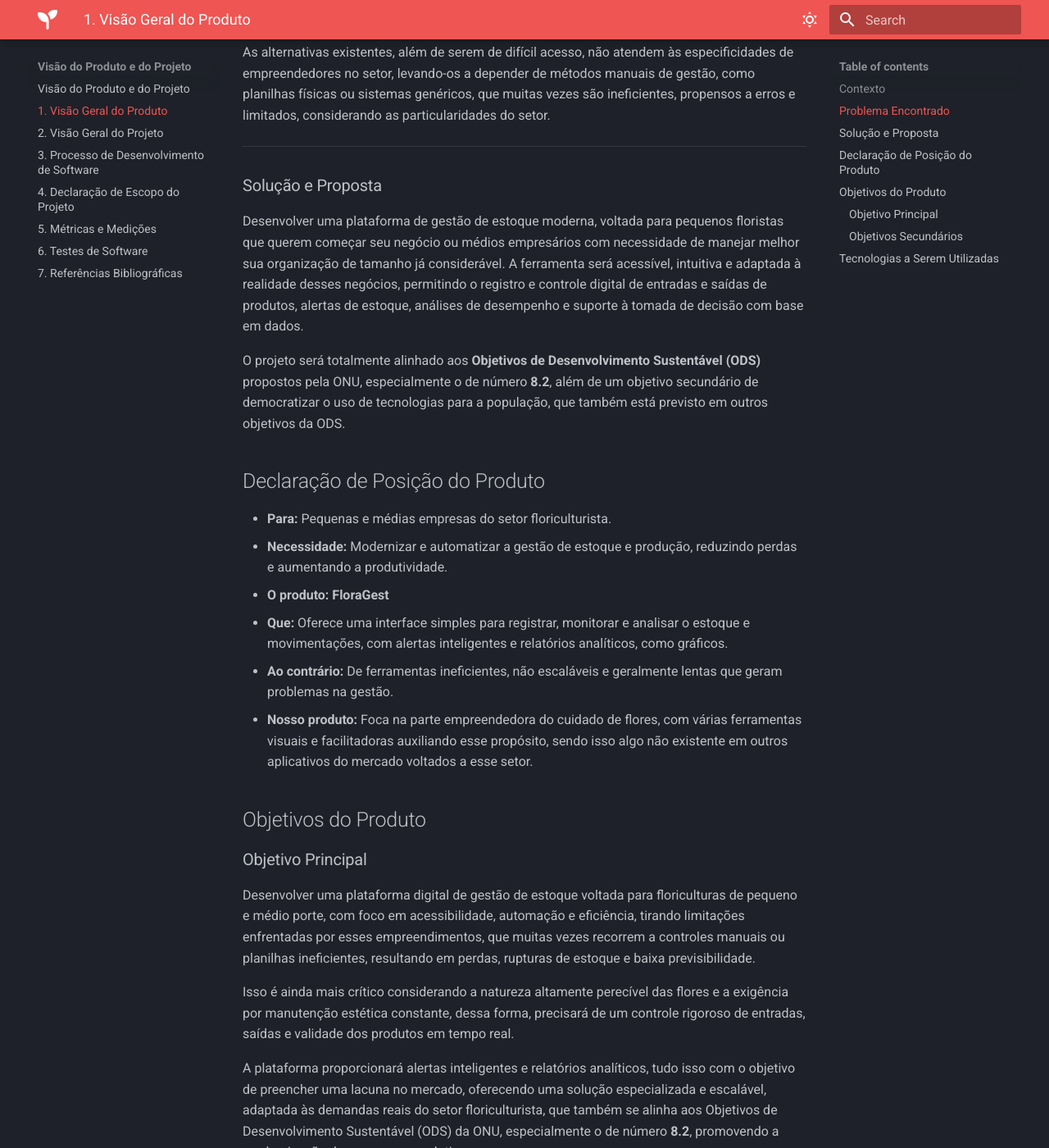
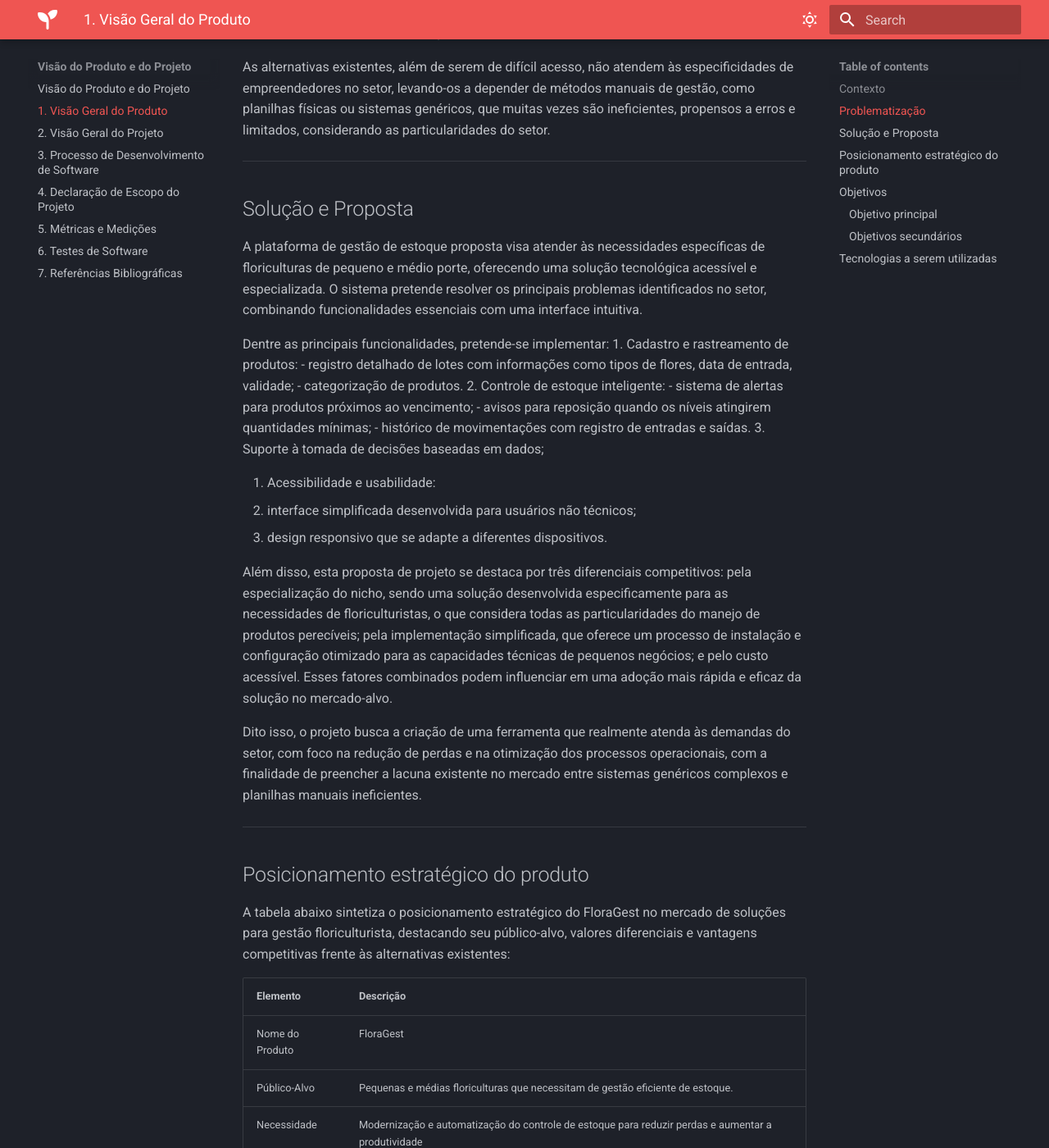
Before and after one commit to FGA0138-MDS-Ajax/2025.1-Jera, an MkDocs documentation site: the page built from docs/visao/01_produto.md, in a window 1280 px wide and 1400 px high, scrolled down 1344 px. Shown: the whole window at 82% size. Built offline with MkDocs 1.6.1 and Material for MkDocs 9.7.7, drawn with Linux system fonts in a browser that asks for light colours; some of the changed text lies outside the part shown.

Commit message:
Update 01_produto.md
- Correçao dos textos contidos nos topicos "solução e proposta" e "posicionamento estrategico do produto" de acordo com as observações na correção
- Formatação de espaçamento, títulos, aparencia
- Formatação da tabela contida no topico "posicionamento estrategico do produto"

```diff
--- a/docs/visao/01_produto.md
+++ b/docs/visao/01_produto.md
@@ -1,6 +1,6 @@
 # Visão Geral do Produto
 
-### Contexto
+## Contexto
 
 A gestão eficiente de estoques é um dos pilares fundamentais para a sustentabilidade econômica de negócios que lidam com produtos perecíveis. No setor agrícola, especialmente na floricultura, esse desafio é ainda mais crítico devido à natureza perecível das flores, que exigem condições específicas de armazenamento, transporte e comercialização para manter sua qualidade e valor de mercado (FAO,2021). Entretanto, a realidade de muitas floriculturas de pequeno e médio porte no Brasil ainda é marcada pelo uso de planilhas manuais e pouco adaptadas, que pode influenciar no desperdício de insumos, ruptura de estoque, ineficiência operacional, dentre outros.
 
@@ -14,7 +14,7 @@ Este projeto está acordado com a ODS 8.2, estabelecido pela Organização das N
 Enquanto soluções genéricas de gestão podem não atender às particularidades da floricultura, este projeto busca desenvolver uma plataforma sob medida, que contribui diretamente para o aumento da produtividade, inclusão tecnológica e sustentabilidade ambiental.
 
 ---
-### Problema Encontrado
+## Problematização
 
 Floriculturistas em fase inicial de operação enfrentam desafios críticos no armazenamento e gestão de flores, aspectos fundamentais para a viabilidade do negócio. Atualmente, o mercado carece de soluções tecnológicas que, principalmente:
 1. Escalem adequadamente para atender o volume demandado por floriculturas comerciais, e não apenas em níveis domésticos;
@@ -24,24 +24,46 @@ Floriculturistas em fase inicial de operação enfrentam desafios críticos no a
 As alternativas existentes, além de serem de difícil acesso, não atendem às especificidades de empreendedores no setor, levando-os a depender de métodos manuais de gestão, como planilhas físicas ou sistemas genéricos, que muitas vezes são ineficientes, propensos a erros e limitados, considerando as particularidades do setor.
 
 ---
-### Solução e Proposta
+## Solução e Proposta
 
-Desenvolver uma plataforma de gestão de estoque moderna, voltada para pequenos floristas que querem começar seu negócio ou médios empresários com necessidade de manejar melhor sua organização de tamanho já considerável. A ferramenta será acessível, intuitiva e adaptada à realidade desses negócios, permitindo o registro e controle digital de entradas e saídas de produtos, alertas de estoque, análises de desempenho e suporte à tomada de decisão com base em dados.
+A plataforma de gestão de estoque proposta visa atender às necessidades específicas de floriculturas de pequeno e médio porte, oferecendo uma solução tecnológica acessível e especializada. O sistema pretende resolver os principais problemas identificados no setor, combinando funcionalidades essenciais com uma interface intuitiva.
 
-O projeto será totalmente alinhado aos **Objetivos de Desenvolvimento Sustentável (ODS)** propostos pela ONU, especialmente o de número **8.2**, além de um objetivo secundário de democratizar o uso de tecnologias para a população, que também está previsto em outros objetivos da ODS.
+Dentre as principais funcionalidades, pretende-se implementar:
+1. Cadastro e rastreamento de produtos:
+  - registro detalhado de lotes com informações como tipos de flores, data de entrada, validade;
+  - categorização de produtos.
+2. Controle de estoque inteligente:
+  - sistema de alertas para produtos próximos ao vencimento;
+  - avisos para reposição quando os níveis atingirem quantidades mínimas;
+  - histórico de movimentações com registro de entradas e saídas.
+3. Suporte à tomada de decisões baseadas em dados;
 
-## Declaração de Posição do Produto
+4. Acessibilidade e usabilidade:
+  - interface simplificada desenvolvida para usuários não técnicos;
+  - design responsivo que se adapte a diferentes dispositivos.
 
-- **Para:** Pequenas e médias empresas do setor floriculturista.
-- **Necessidade:** Modernizar e automatizar a gestão de estoque e produção, reduzindo perdas e aumentando a produtividade.
-- **O produto:** **FloraGest**
-- **Que:** Oferece uma interface simples para registrar, monitorar e analisar o estoque e movimentações, com alertas inteligentes e relatórios analíticos, como gráficos.
-- **Ao contrário:** De ferramentas ineficientes, não escaláveis e geralmente lentas que geram problemas na gestão.
-- **Nosso produto:** Foca na parte empreendedora do cuidado de flores, com várias ferramentas visuais e facilitadoras auxiliando esse propósito, sendo isso algo não existente em outros aplicativos do mercado voltados a esse setor.
+Além disso, esta proposta de projeto se destaca por três diferenciais competitivos: pela especialização do nicho, sendo uma solução desenvolvida especificamente para as necessidades de floriculturistas, o que considera todas as particularidades do manejo de produtos perecíveis; pela implementação simplificada, que oferece um processo de instalação e configuração otimizado para as capacidades técnicas de pequenos negócios; e pelo custo acessível. Esses fatores combinados podem influenciar em uma adoção mais rápida e eficaz da solução no mercado-alvo.
 
-## Objetivos do Produto
+Dito isso, o projeto busca a criação de uma ferramenta que realmente atenda às demandas do setor, com foco na redução de perdas e na otimização dos processos operacionais, com a finalidade de preencher a lacuna existente no mercado entre sistemas genéricos complexos e planilhas manuais ineficientes.
 
-### Objetivo Principal
+---
+## Posicionamento estratégico do produto
+
+A tabela abaixo sintetiza o posicionamento estratégico do FloraGest no mercado de soluções para gestão floriculturista, destacando seu público-alvo, valores diferenciais e vantagens competitivas frente às alternativas existentes:
+
+
+|      Elemento             	|      Descrição                                                                                                                               	|
+|---------------------------	|----------------------------------------------------------------------------------------------------------------------------------------------	|
+|     Nome   do Produto     	|     FloraGest                                                                                                                                	|
+|     Público-Alvo          	|     Pequenas e médias floriculturas que necessitam de gestão   eficiente de estoque.                                                         	|
+|     Necessidade           	|     Modernização   e automatização do controle de estoque para reduzir perdas e aumentar a   produtividade                                   	|
+|     Principais Ofertas    	|     Interface simples para registrar, monitorar e analisar o   estoque e movimentações, com alertas inteligentes e relatórios analíticos.    	|
+|     Diferenciais          	|     Foco   exclusivo no nicho de floricultura com ferramentas visuais e facilitadoras   para usuários não técnicos e custo acessível.        	|
+
+---
+## Objetivos
+
+### Objetivo principal
 
 Desenvolver uma plataforma digital de gestão de estoque voltada para floriculturas de pequeno e médio porte, com foco em acessibilidade, automação e eficiência, tirando limitações enfrentadas por esses empreendimentos, que muitas vezes recorrem a controles manuais ou planilhas ineficientes, resultando em perdas, rupturas de estoque e baixa previsibilidade.
 
@@ -49,13 +71,13 @@ Isso é ainda mais crítico considerando a natureza altamente perecível das flo
 
 A plataforma proporcionará alertas inteligentes e relatórios analíticos, tudo isso com o objetivo de preencher uma lacuna no mercado, oferecendo uma solução especializada e escalável, adaptada às demandas reais do setor floriculturista, que também se alinha aos Objetivos de Desenvolvimento Sustentável (ODS) da ONU, especialmente o de número **8.2**, promovendo a modernização de processos produtivos.
 
-### Objetivos Secundários
+### Objetivos secundários
 
 - Promover a democratização no uso de ferramentas mais robustas para empreendedores de menor porte.
 - Gerar relatórios e dashboards em tempo real para tomada de decisão.
 - Controlar o estoque de outros recursos típicos de uma floricultura.
 
-## Tecnologias a Serem Utilizadas
+## Tecnologias a serem utilizadas
 
 - **Frontend:** React
 - **Backend:** Python
```
